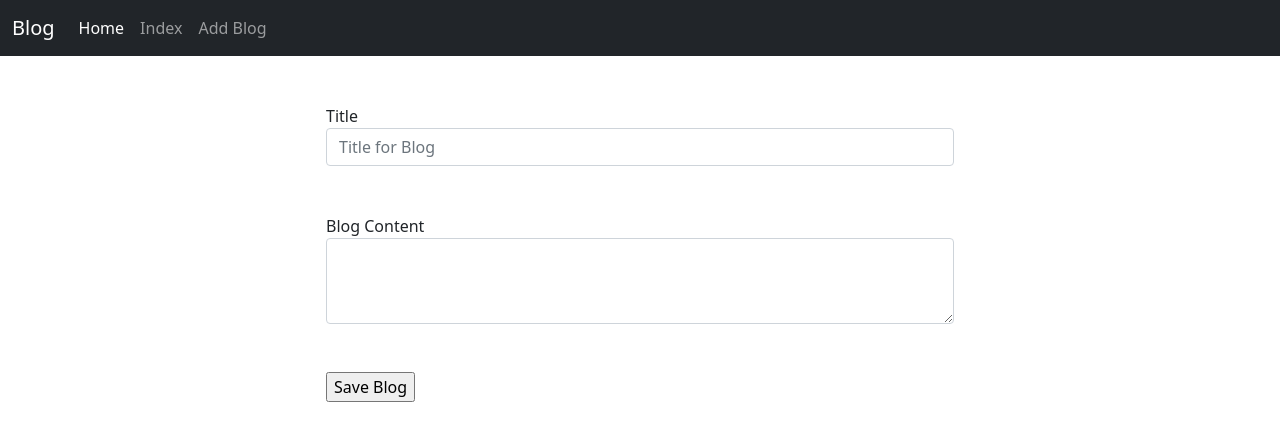
After one commit to bisalgt/NextStepInfoTech-Batch1, a Django app: page /blog/add_blog/ in a window 1280 px wide. The commit adds this page. Shown: the top 441 px of the page. Run offline with Django 3.2, Linux system fonts and the light colour scheme.

Commit message:
working with forms and static images

```diff
--- a/blog/urls.py
+++ b/blog/urls.py
@@ -1,8 +1,9 @@
 from django.urls import path
 
-from blog.views import home, index
+from blog.views import home, index, add_blog
 
 urlpatterns = [
     path('home/', home, name='home'),
     path('index/', index, name='index'),
+    path('add_blog/', add_blog, name='add_blog'),
 ]
--- a/blog/views.py
+++ b/blog/views.py
@@ -1,7 +1,7 @@
 from django.http import HttpResponse
 from django.shortcuts import render
-
 from django.db import connection
+from django.views.decorators.csrf import csrf_protect, csrf_exempt
 
 def home(request):
     print('home function called')
@@ -20,3 +20,24 @@ def index(request):
     context = {'blogs': blogs}
     print(context)
     return render(request, 'index.html', context)
+
+def save_blog(title, content):
+    with connection.cursor() as cursor:
+        query = "INSERT INTO blogs (heading, content) VALUES (%s, %s)"
+        list_of_values = [title, content]
+        cursor.execute("INSERT INTO blogs (heading, content) VALUES (%s, %s)", [title, content])
+        # cursor.execute(query, list_of_values)
+    return True
+
+
+
+@csrf_protect
+def add_blog(request):
+    if request.method == "POST":
+        print("POST mehtod called s---------------------------")
+        print(request.POST)
+        title = request.POST["title"]
+        content = request.POST["content"]
+        print("Title = ",title, "Content  = ",content)
+        save_blog(title, content)
+    return render(request, 'add_blog.html')
--- a/project1/settings.py
+++ b/project1/settings.py
@@ -122,6 +122,12 @@ USE_TZ = True
 
 STATIC_URL = '/static/'
 
+STATICFILES_DIRS = [
+    BASE_DIR / "static",
+]
+
+
+print(STATICFILES_DIRS)
 # Default primary key field type
 # https://docs.djangoproject.com/en/3.2/ref/settings/#default-auto-field
 
--- /dev/null
+++ b/templates/add_blog.html
@@ -0,0 +1,33 @@
+{% extends 'base.html' %}
+
+{% block content %}
+
+
+    <div class="row">
+        <div class="col-md-3">
+        </div>
+        <div class="col-md-6">
+            <form method="POST">
+                {% csrf_token %}
+
+                <br><br>
+            <div class="form-group">
+                <label for="exampleFormControlInput1">Title</label>
+                <input type="text" class="form-control" name="title" id="exampleFormControlInput1" placeholder="Title for Blog">
+              </div>
+              <br><br>
+              <div class="form-group">
+                <label for="exampleFormControlTextarea1">Blog Content</label>
+                <textarea class="form-control" name="content" id="exampleFormControlTextarea1" rows="3"></textarea>
+              </div>
+              <br><br>
+              <input type="submit" value="Save Blog"><br><br>
+            </form>
+
+        </div>
+
+    </div>
+
+
+
+{% endblock content %}
--- a/templates/base.html
+++ b/templates/base.html
@@ -8,7 +8,7 @@
     <!-- Bootstrap CSS -->
     <link href="https://cdn.jsdelivr.net/npm/bootstrap@5.0.1/dist/css/bootstrap.min.css" rel="stylesheet" integrity="sha384-+0n0xVW2eSR5OomGNYDnhzAbDsOXxcvSN1TPprVMTNDbiYZCxYbOOl7+AMvyTG2x" crossorigin="anonymous">
 
-    <title>My Blog</title>
+    {% block title %} <title>My Blog</title> {% endblock title %}
   </head>
   <body>
     <nav class="navbar navbar-expand-lg navbar-dark bg-dark">
@@ -21,7 +21,7 @@
             <div class="navbar-nav">
               <a class="nav-link active" aria-current="page" href="{% url 'home' %}">Home</a>
               <a class="nav-link" href="{% url 'index' %}">Index</a>
-              <a class="nav-link" href="#">Pricing</a>
+              <a class="nav-link" href="{% url 'add_blog' %}">Add Blog</a>
             </div>
           </div>
         </div>
--- a/templates/home.html
+++ b/templates/home.html
@@ -1,5 +1,6 @@
 {% extends 'base.html' %}
 
+{% block title %} <title>My Blog-- Home page</title> {% endblock title %}
 
 {% block content %}
     <h1> This is my Home Page</h1>
--- a/templates/index.html
+++ b/templates/index.html
@@ -1,5 +1,7 @@
 {% extends 'base.html' %}
+{% load static %}
 
+{% block title %} <title>My Blog-- Index Page</title> {% endblock title %}
 
 {% block content %}
 
@@ -10,6 +12,7 @@
           </div>
           <div class="col-md-8 m-4" style="background-color: antiquewhite; border: 1px solid beige;">
             <h2>{{blog.1}}</h2> <hr>
+            <img src="{% static 'abc.jpg' %}" alt="My image" style="max-width: 200px;">
             <p>{{blog.2}}-- {{blog.0}}</p>
           </div>
           <div class="col-md-2">
```
Also changed, not shown: db.sqlite3, static/abc.jpg (added).
